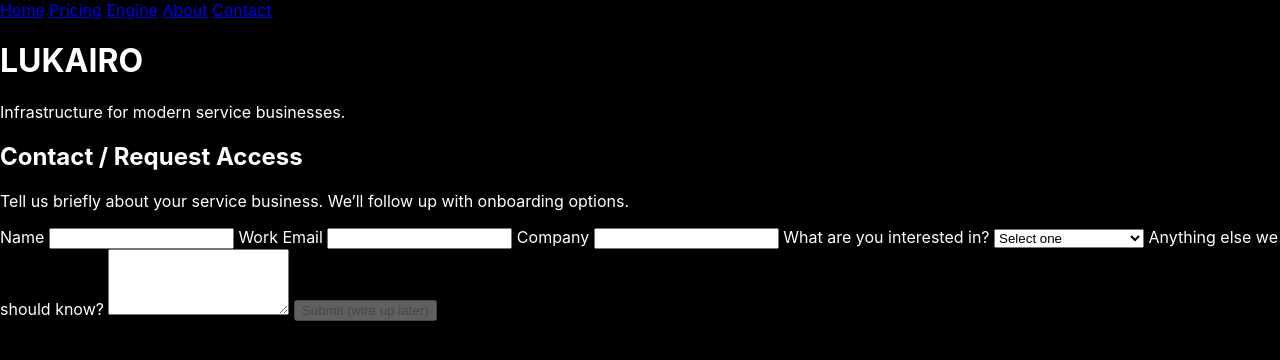
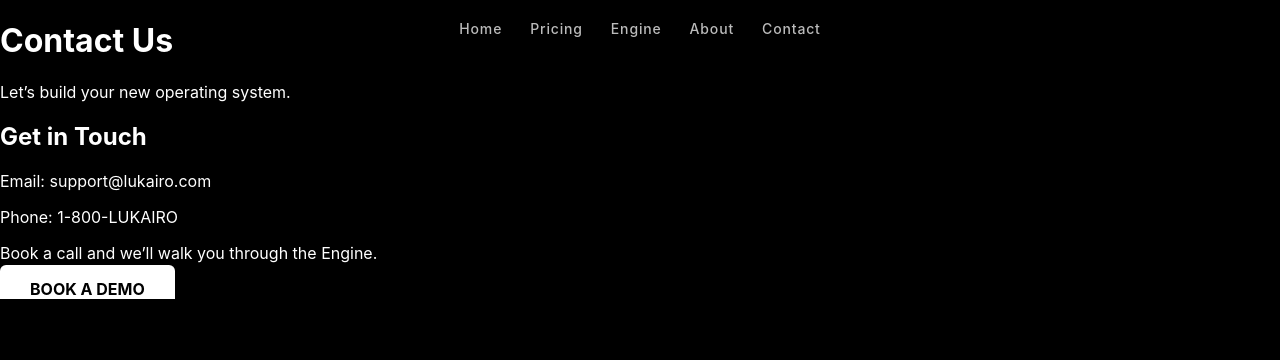
Before and after one commit to STR8AI/lukairo-host1, a website: page cf-pages/contact.html in a window 1280 px wide. Drawn offline with Linux system fonts and the light colour scheme; files that its build step writes are made by us from their sources.

Commit message:
Refactor contact page layout and navigation

```diff
--- a/cf-pages/contact.html
+++ b/cf-pages/contact.html
@@ -1,70 +1,38 @@
-<nav class="nav">
-  <a href="/">Home</a>
-  <a href="/pricing.html">Pricing</a>
-  <a href="/engine.html">Engine</a>
-  <a href="/about.html">About</a>
-  <a href="/contact.html">Contact</a>
-</nav>
-
 <!DOCTYPE html>
 <html lang="en">
 <head>
   <meta charset="UTF-8" />
   <title>Contact LUKAIRO</title>
   <meta name="viewport" content="width=device-width, initial-scale=1.0" />
-<link rel="stylesheet" href="lukairo-main.css">
-<script src="main.js"></script>
 
-<body class="contact-body">
-  <div class="contact-wrapper">
-    <header class="contact-header">
-      <h1>LUKAIRO</h1>
-      <p>Infrastructure for modern service businesses.</p>
-    </header>
+  <link rel="stylesheet" href="lukairo-main.css">
+</head>
 
-    <section class="contact-card">
-      <h2>Contact / Request Access</h2>
-      <p class="contact-sub">
-        Tell us briefly about your service business. We’ll follow up with onboarding options.
-      </p>
+<body>
 
-      <form class="contact-form">
-        <label>
-          Name
-          <input type="text" name="name" required>
-        </label>
+  <!-- TOP NAV -->
+  <nav class="top-nav">
+    <a href="index.html">Home</a>
+    <a href="pricing.html">Pricing</a>
+    <a href="engine.html">Engine</a>
+    <a href="about.html">About</a>
+    <a href="contact.html">Contact</a>
+  </nav>
 
-        <label>
-          Work Email
-          <input type="email" name="email" required>
-        </label>
+  <main class="content-page">
+    <h1>Contact Us</h1>
+    <p class="subtitle">Let’s build your new operating system.</p>
 
-        <label>
-          Company
-          <input type="text" name="company">
-        </label>
+    <section class="card">
+      <h2>Get in Touch</h2>
+      <p>Email: support@lukairo.com</p>
+      <p>Phone: 1-800-LUKAIRO</p>
+      <p>Book a call and we’ll walk you through the Engine.</p>
+      <a class="primary-btn" href="#">BOOK A DEMO</a>
+    </section>
 
-        <label>
-          What are you interested in?
-          <select name="interest">
-            <option value="">Select one</option>
-            <option value="engine">Core engine</option>
-            <option value="pricing">Three service models</option>
-            <option value="field-pro">Field Pro / operations</option>
-            <option value="other">Other</option>
-          </select>
-        </label>
+  </main>
 
-        <label>
-          Anything else we should know?
-          <textarea name="notes" rows="4"></textarea>
-        </label>
-
-        <button type="submit" disabled>
-          Submit (wire up later)
-        </button>
-      </form>
-    </section>
-  </div>
+  <script src="main.js"></script>
 </body>
 </html>
```
